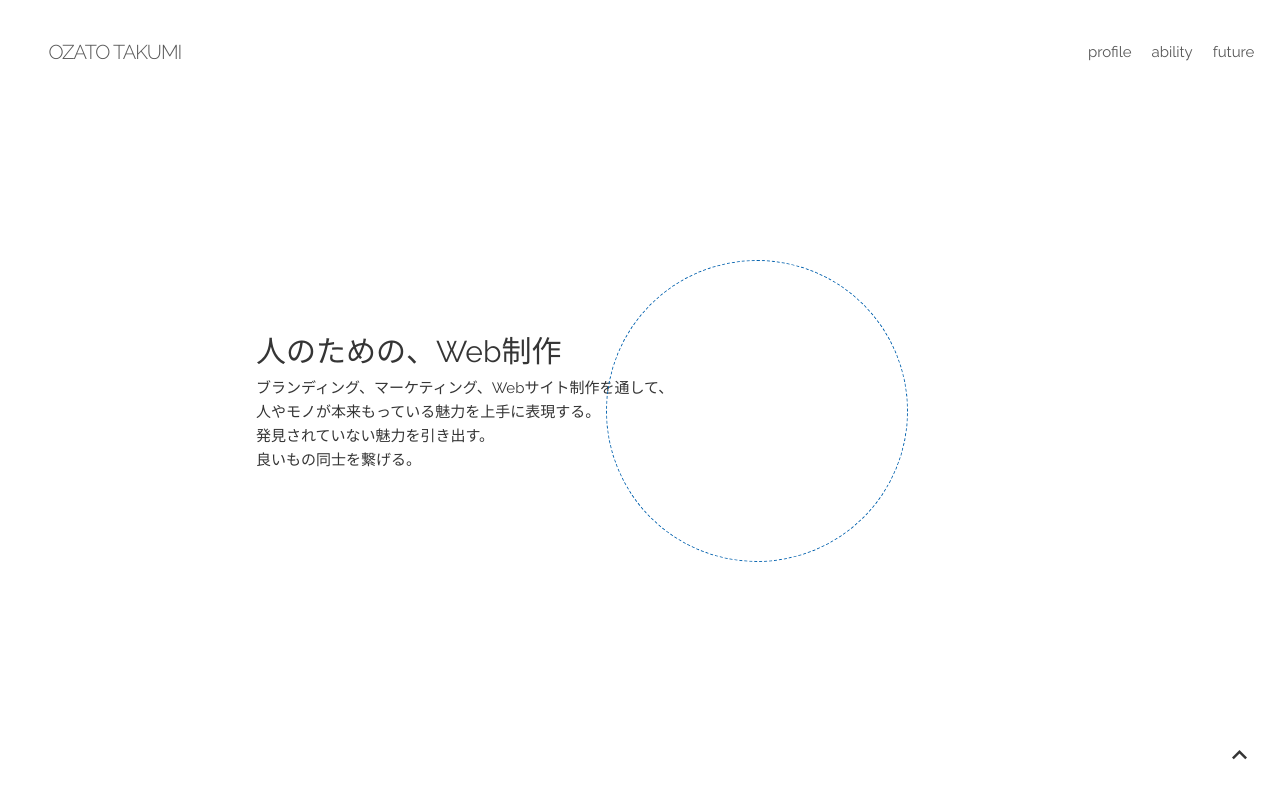
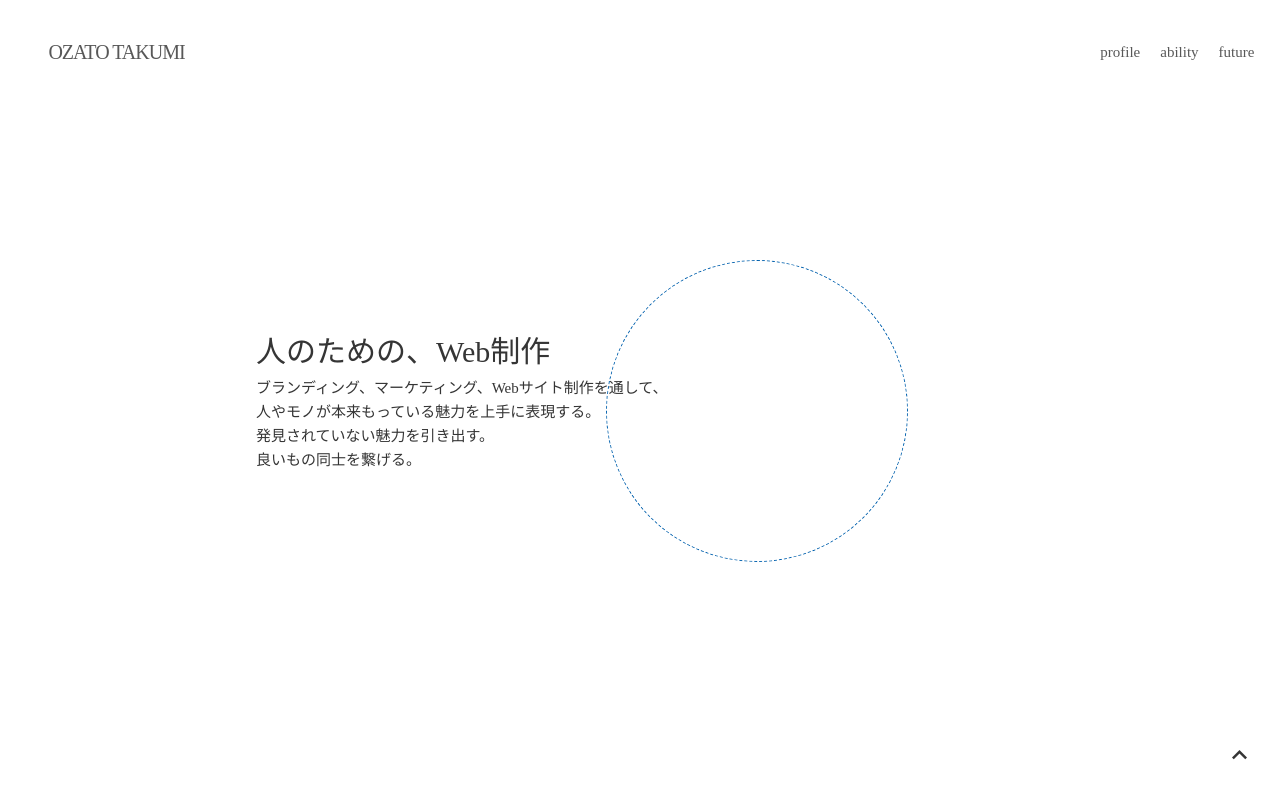
Before and after one commit to takumiozato/takumiozato, a plain HTML site: page index.html in a window 1280 px wide. Shown: the top 800 px of the page. Drawn offline with Linux system fonts and the light colour scheme.

Commit message:
フォントを変更

```diff
--- a/css/skeleton.css
+++ b/css/skeleton.css
@@ -124,7 +124,7 @@ body {
   font-size: 1.5em; /* currently ems cause chrome bug misinterpreting rems on body element */
   line-height: 1.6;
   font-weight: 400;
-  font-family: "Raleway", "HelveticaNeue", "Helvetica Neue", Helvetica, Arial, sans-serif;
+  font-family: YuGothic,'游ゴシック',Hiragino Kaku Gothic ProN,'ヒラギノ角ゴ ProN W3',Meiryo,"メイリオ",serif;
   color: #353535; }
 
 
```
